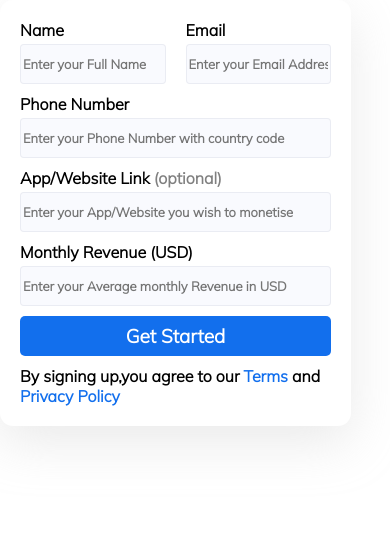
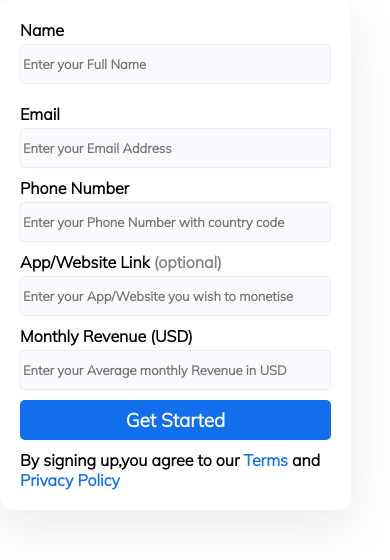
Before and after one commit to omseervi098/GamingGreed_task, a Next.js app: page /components/LeadCaptureform in a window 390 px wide. Shown: the top 560 px of the page. Built offline with nearby package versions, Linux system fonts and the light colour scheme.

Commit message:
modified:   styles/globals.css

```diff
--- a/styles/globals.css
+++ b/styles/globals.css
@@ -96,7 +96,7 @@ p{
 /* Form Section starts */
 .lead-capture-form{
   width: 35%;
-  height: 80%;
+
   box-shadow: 0px 16px 50px #C7C7C75F;
   border-radius: 13px;
   background-color: white;
@@ -383,6 +383,11 @@ footer{
     width: 90%;
     margin-bottom: 0;
   }
+  .name-email{
+    display: flex;
+    flex-direction: column !important;
+    gap: 10px;
+  }
   .section-1{
     padding-bottom: 30px;
   }
```
